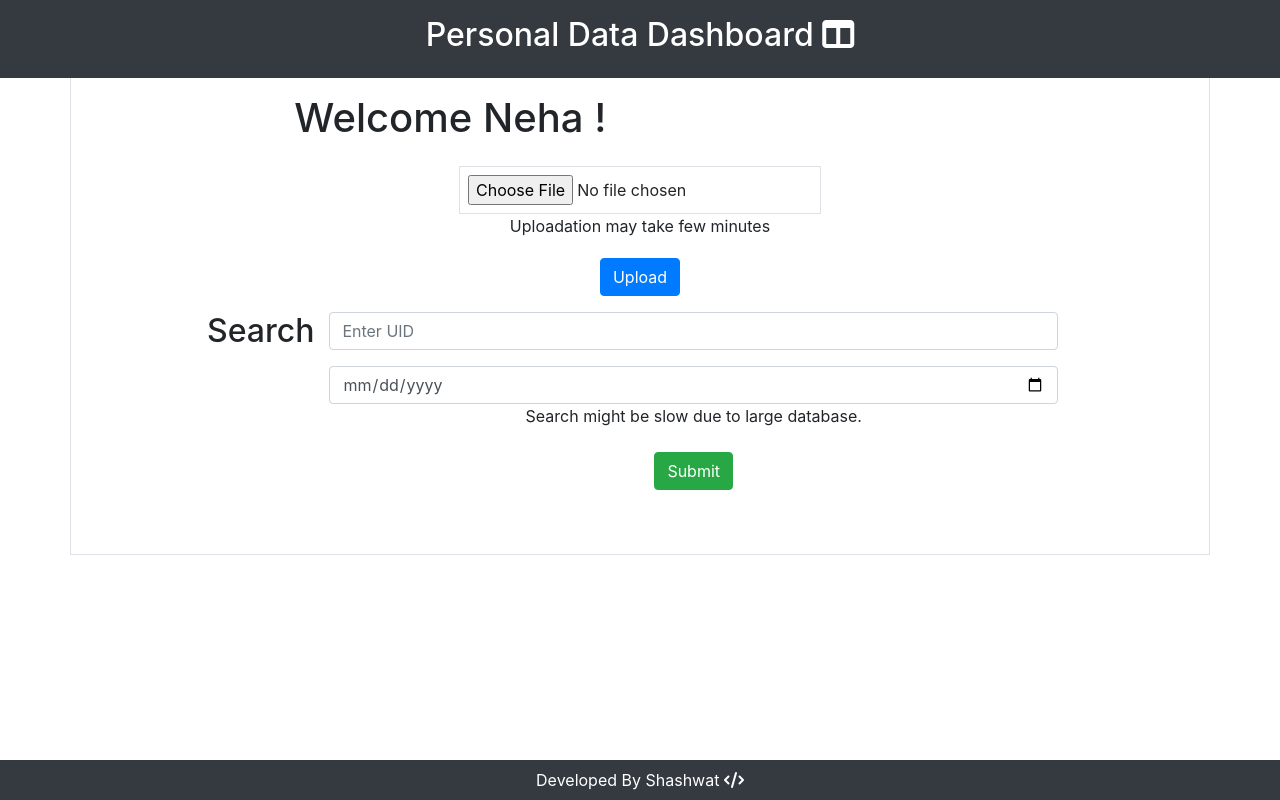
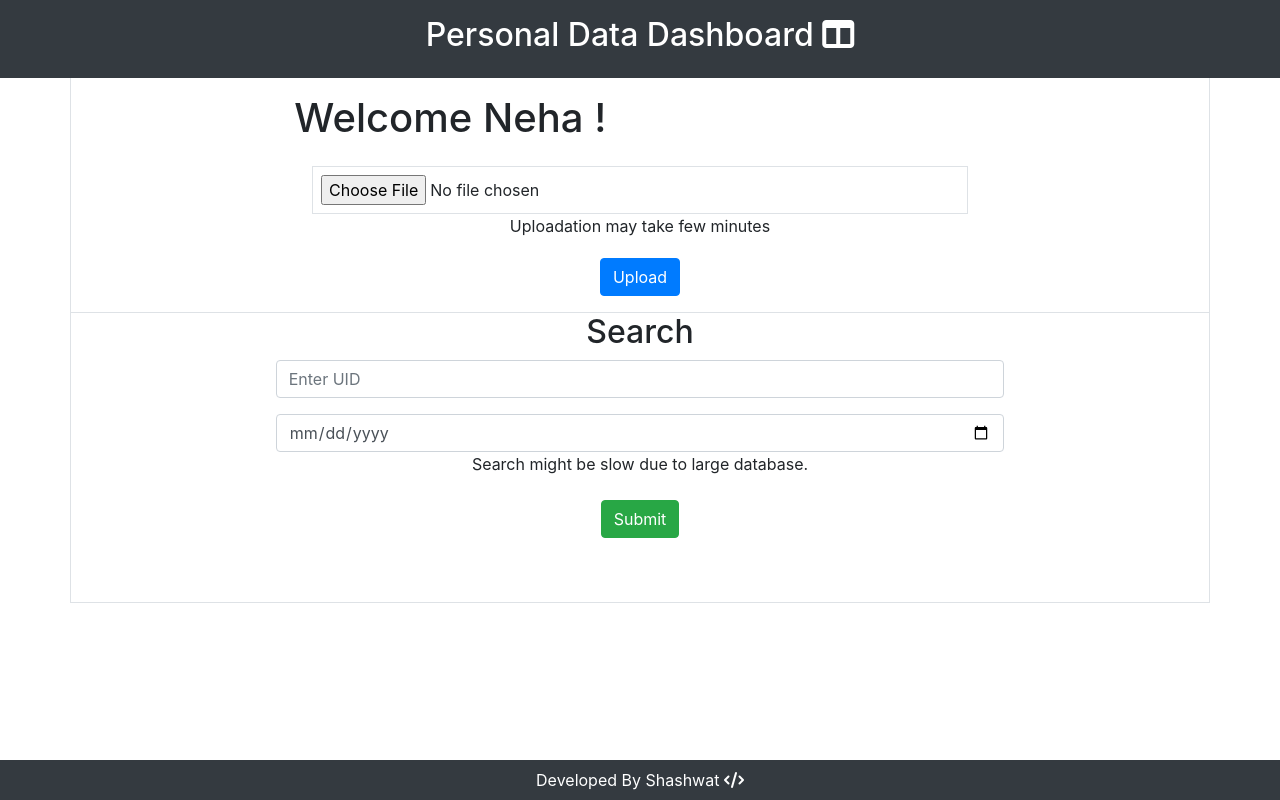
Before and after one commit to Shashwat-Sahu/Dashboard, a website: page views/index.html in a window 1280 px wide. Drawn offline with nearby package versions, Linux system fonts and the light colour scheme.

Commit message:
🎐🌆 Updated with Glitch

```diff
--- a/server.js
+++ b/server.js
@@ -30,7 +30,7 @@ app.get("/callit",(req,res)=>{
 })
 app.post("/check",(req,res)=>{
   console.log(req.body);
-  if(req.body.pass=='neha@2016')
+  if(req.body.pass==process.env.PASSWORD)
     {
       res.sendFile(__dirname + "/views/index.html")
     }
--- a/views/index.html
+++ b/views/index.html
@@ -40,7 +40,7 @@
     <div class="container  border-left border-right border-bottom">
       <div class="row d-flex justify-content-center">
         <div class="col-sm-8 text-center">
-          <input type="file" class="border p-2" id="fileUpload" required />
+          <input type="file" class="border p-2" id="fileUpload" required style="width:90%"/>
           <p>
             Uploadation may take few minutes
           </p>
@@ -57,11 +57,12 @@
           </div>
         </div>
       </div>
-      <div class="row mt-3 d-flex justify-content-center">
+      <div class="row mt-3 d-flex justify-content-center border-top">
+
+        <div class="col-sm-8 text-center">
         <h2>
             Search
           </h2>
-        <div class="col-sm-8 text-center">
 
           <input
             type="text"
```
